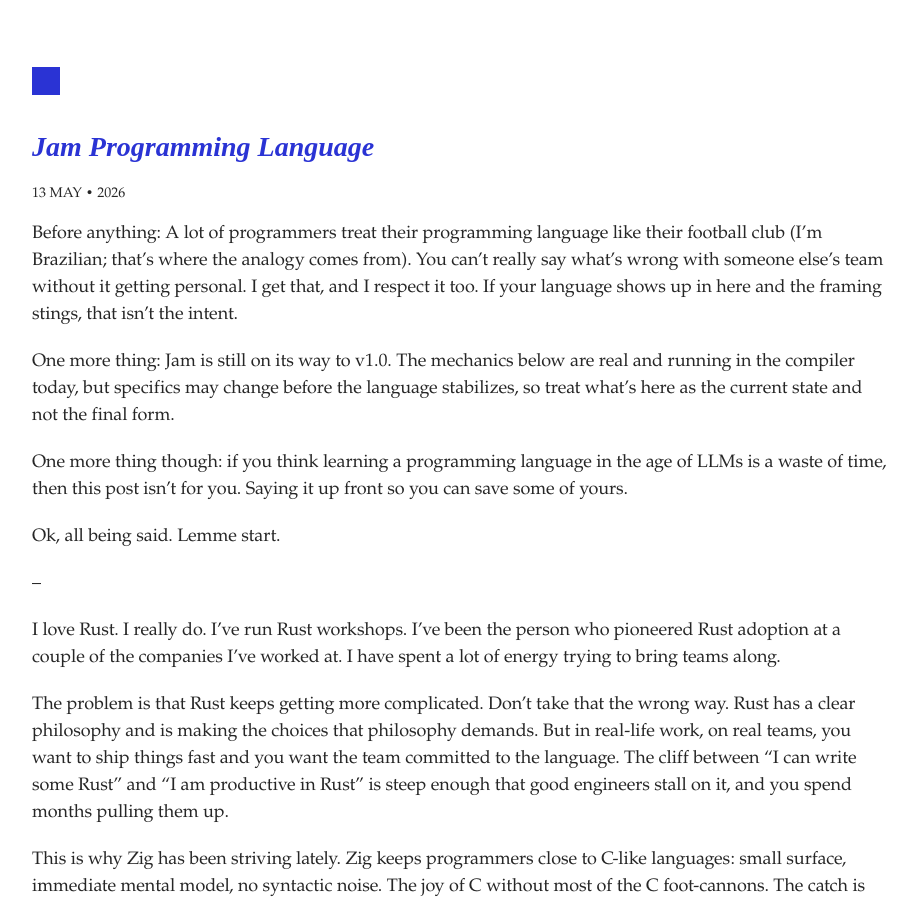
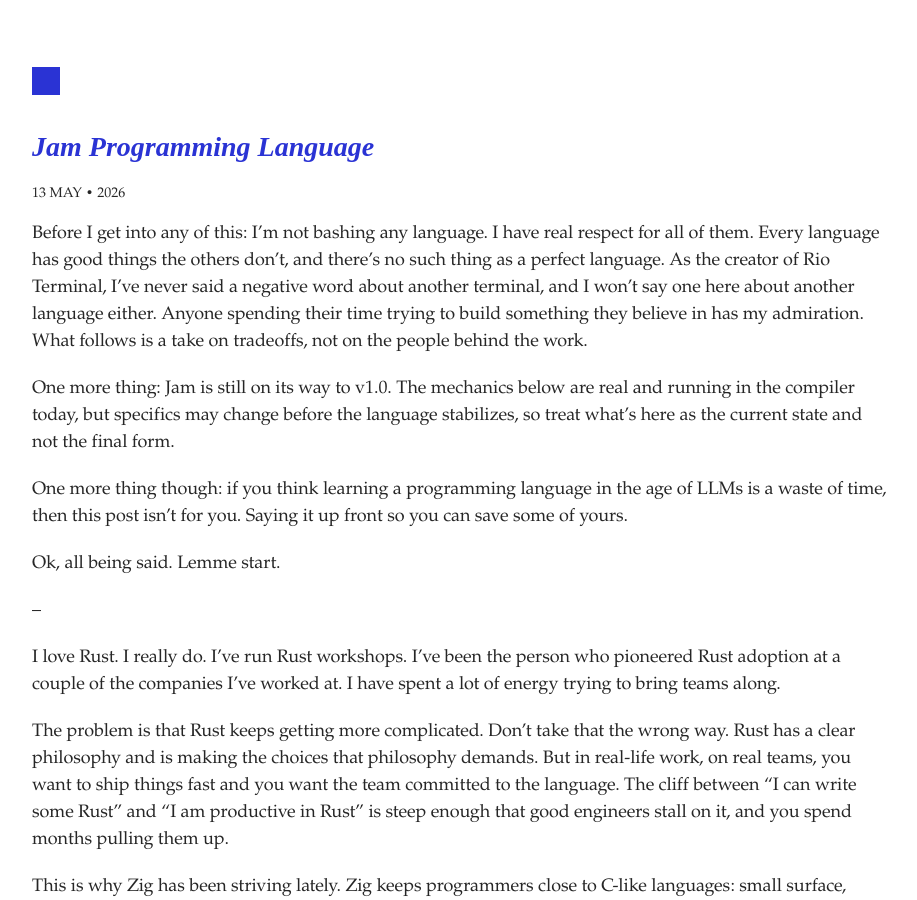
Before and after one commit to raphamorim/raphamorim.github.com, a Jekyll site: the page built from _posts/2026-05-13-jam-programming-language.md, in a window 1280 px wide and 900 px high. Shown: the whole window, without its empty margins (178-1095 px from the left). Built offline with Jekyll 4.4.1, drawn with Linux system fonts in a browser that asks for light colours.

Commit message:
lemme change first paragraph

```diff
--- a/_posts/2026-05-13-jam-programming-language.md
+++ b/_posts/2026-05-13-jam-programming-language.md
@@ -5,7 +5,7 @@
 description: "A systems language with mutable value semantics, compile-time memory safety, and simplicity in mind."
 ---
 
-Before anything: A lot of programmers treat their programming language like their football club (I'm Brazilian; that's where the analogy comes from). You can't really say what's wrong with someone else's team without it getting personal. I get that, and I respect it too. If your language shows up in here and the framing stings, that isn't the intent.
+Before I get into any of this: I’m not bashing any language. I have real respect for all of them. Every language has good things the others don’t, and there’s no such thing as a perfect language. As the creator of Rio Terminal, I’ve never said a negative word about another terminal, and I won’t say one here about another language either. Anyone spending their time trying to build something they believe in has my admiration. What follows is a take on tradeoffs, not on the people behind the work.
 
 One more thing: Jam is still on its way to v1.0. The mechanics below are real and running in the compiler today, but specifics may change before the language stabilizes, so treat what's here as the current state and not the final form.
 
```
